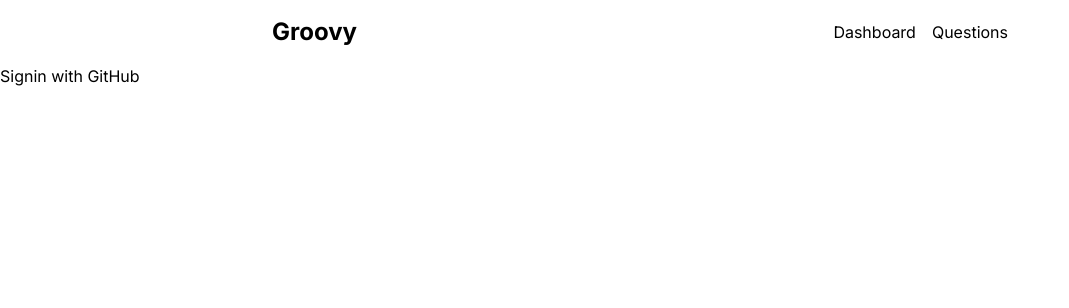
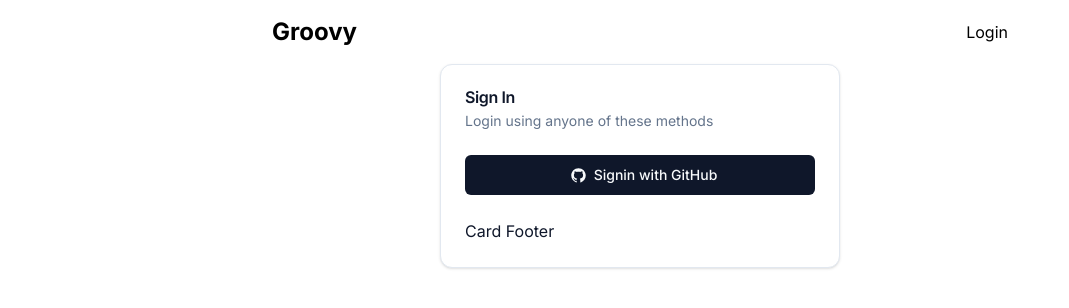
Before and after one commit to Sarthakischauhan/groovy, a Next.js app: page /login in a window 1280 px wide. Shown: the top 308 px of the page, without its empty margins (0-1069 px from the left). Built offline with nearby package versions, Linux system fonts and the light colour scheme; no server answers.

Commit message:
Sign in page design done

```diff
--- a/app/components/Navbar/Navbar.tsx
+++ b/app/components/Navbar/Navbar.tsx
@@ -1,15 +1,27 @@
 import Link from "next/link";
+import { auth, signOut } from "@/utils/auth";
+import { Button } from "../ui/Button";
+import { ExitIcon } from "@radix-ui/react-icons";
 
 interface NavbarProps{};
 
-const  Navbar: React.FC<NavbarProps> = () => {
+const Navbar: React.FC<NavbarProps> = async () => {
+  const session = await auth();
   return (
     <nav className="sm:w-9/10 md:w-3/5 mx-auto flex items-center justify-between p-4 bg-white text-black">
       <div className="text-2xl font-bold font-antonio">Groovy</div>
+      {session &&
       <div className="space-x-4">
         <Link href="/" className="hover:text-gray-600">Dashboard</Link>
         <Link href="/questions" className="hover:text-gray-600">Questions</Link>
+        <Button className="signout">
+          <ExitIcon />
+        </Button>
       </div>
+      }
+      {!session &&
+        <Link href="/login" className="hover:text-gray-600">Login</Link>
+      }
     </nav>
   );
 }
--- a/app/components/Signin.tsx
+++ b/app/components/Signin.tsx
@@ -1,14 +1,40 @@
 import { signIn } from "@/utils/auth"
+import {
+  Card,
+  CardContent,
+  CardDescription,
+  CardFooter,
+  CardHeader,
+  CardTitle,
+} from "@/app/components/ui/Card";
+import { Button } from "./ui/Button";
+import { GitHubLogoIcon } from "@radix-ui/react-icons";
 
 export default function SignIn() {
   return (
     <form
       action={async () => {
         "use server"
-        await signIn("github")
+        await signIn("github", { redirectTo: "/"})
       }}
     >
-      <button type="submit">Signin with GitHub</button>
+      <Card className="w-[400px] m-auto">
+        <CardHeader>
+          <CardTitle>Sign In</CardTitle>
+          <CardDescription>Login using anyone of these methods</CardDescription>
+        </CardHeader>
+        <CardContent>
+            <div>
+              <Button className="w-full" type="submit">
+                <GitHubLogoIcon className="mx-2" />
+                <span>Signin with GitHub</span>
+              </Button>
+            </div>
+        </CardContent>
+        <CardFooter>
+          <p>Card Footer</p>
+        </CardFooter>
+      </Card>
     </form>
   )
 }
--- a/utils/auth.ts
+++ b/utils/auth.ts
@@ -1,5 +1,5 @@
 import NextAuth from "next-auth"
 import GitHub from "next-auth/providers/github"
 export const { handlers, signIn, signOut, auth } = NextAuth({
-  providers: [GitHub],
+  providers: [GitHub]
 })
```
